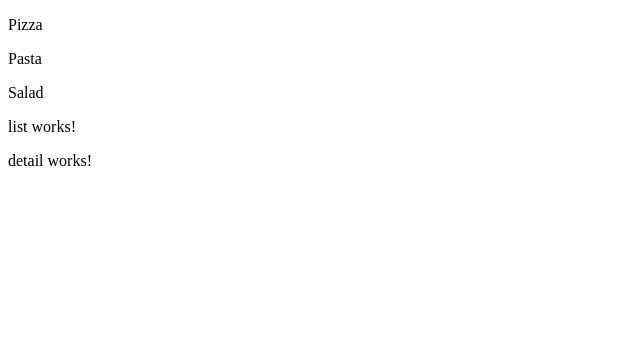
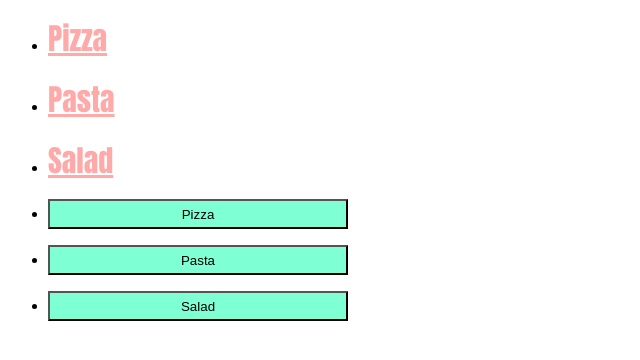
Before and after one commit to FlorianBx/recipeMobProgramming, an Angular app: page /recipes in a window 1280 px wide. Shown: the top 360 px of the page, without its empty margins (0-640 px from the left). Built offline with nearby package versions, Linux system fonts and the light colour scheme.

Commit message:
creation de la redirection des pizza

```diff
--- a/src/app/app.component.html
+++ b/src/app/app.component.html
@@ -1,5 +1 @@
-@for (recipe of recipes; track recipe.id) {
-  <p>{{recipe.name}}</p>
-}
-<app-list></app-list>
-<app-detail></app-detail>
+<router-outlet></router-outlet>
--- a/src/app/app.routes.ts
+++ b/src/app/app.routes.ts
@@ -5,5 +5,6 @@ import { DetailComponent } from './components/detail/detail.component';
 
 export const routes: Routes = [
   {path: '', redirectTo: '/recipes', pathMatch: 'full'},
-  {path: 'recipes', component: ListComponent}
+  {path: 'recipes', component: ListComponent},
+  {path: 'recipes/:id', component: DetailComponent}
 ];
--- a/src/app/components/list/list.component.css
+++ b/src/app/components/list/list.component.css
@@ -0,0 +1,11 @@
+a {
+  color: rgba(255, 0, 0, 0.338);
+  font-size: 30px;
+  font-family: Impact, Haettenschweiler, 'Arial Narrow Bold', sans-serif;
+}
+
+.joli {
+width: 300px;
+height: 30px;
+background-color: aquamarine;
+}
--- a/src/app/components/list/list.component.html
+++ b/src/app/components/list/list.component.html
@@ -1 +1,11 @@
-<p>list works!</p>
+@for (recipe of recipes; track recipe.id) {
+  <ul>
+    <li><a href="recipes/{{recipe.id}}">{{recipe.name}}</a></li>
+  </ul>
+}
+
+@for (recipe of recipes; track recipe.id) {
+  <ul>
+    <li><button class="joli" (click)="goToDetail(recipe.id)">{{recipe.name}}</button></li>
+  </ul>
+}
--- a/src/app/components/list/list.component.ts
+++ b/src/app/components/list/list.component.ts
@@ -1,4 +1,7 @@
 import { Component } from '@angular/core';
+import { RecipeService } from '../../recipe.service';
+import { Recipe } from '../../models/recipe.model';
+import { Router } from '@angular/router';
 
 @Component({
   selector: 'app-list',
@@ -9,4 +12,21 @@ import { Component } from '@angular/core';
 })
 export class ListComponent {
 
+  recipes: Recipe[] = [];
+
+  constructor(public recipeService: RecipeService, public router: Router) {
+
+
+  }
+
+
+
+  ngOnInit() {
+    this.recipes = this.recipeService.getRecipes();
+
+  }
+
+  goToDetail(id: number) {
+    this.router.navigate(['/recipes', id]);
+  }
 }
```
